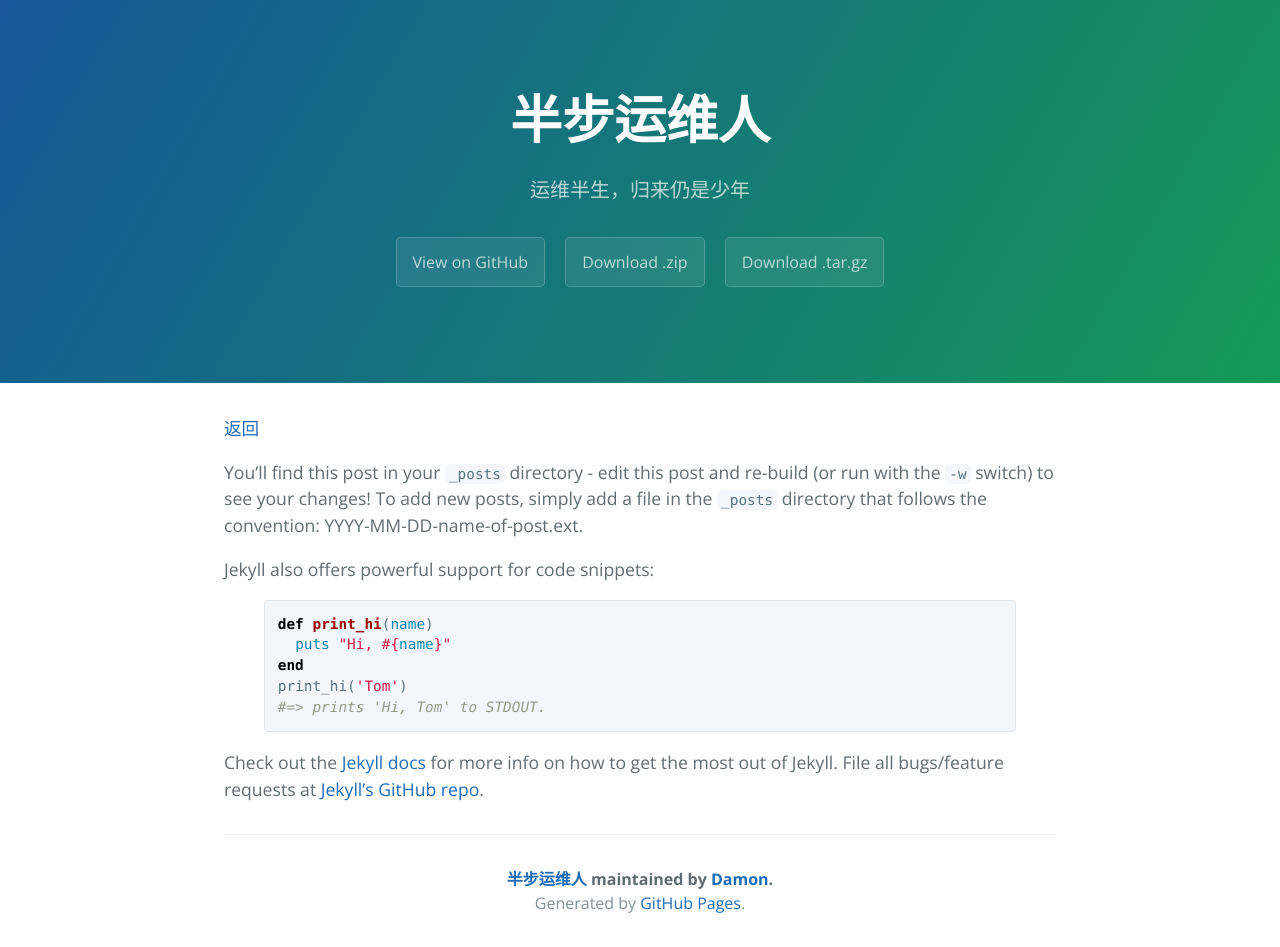
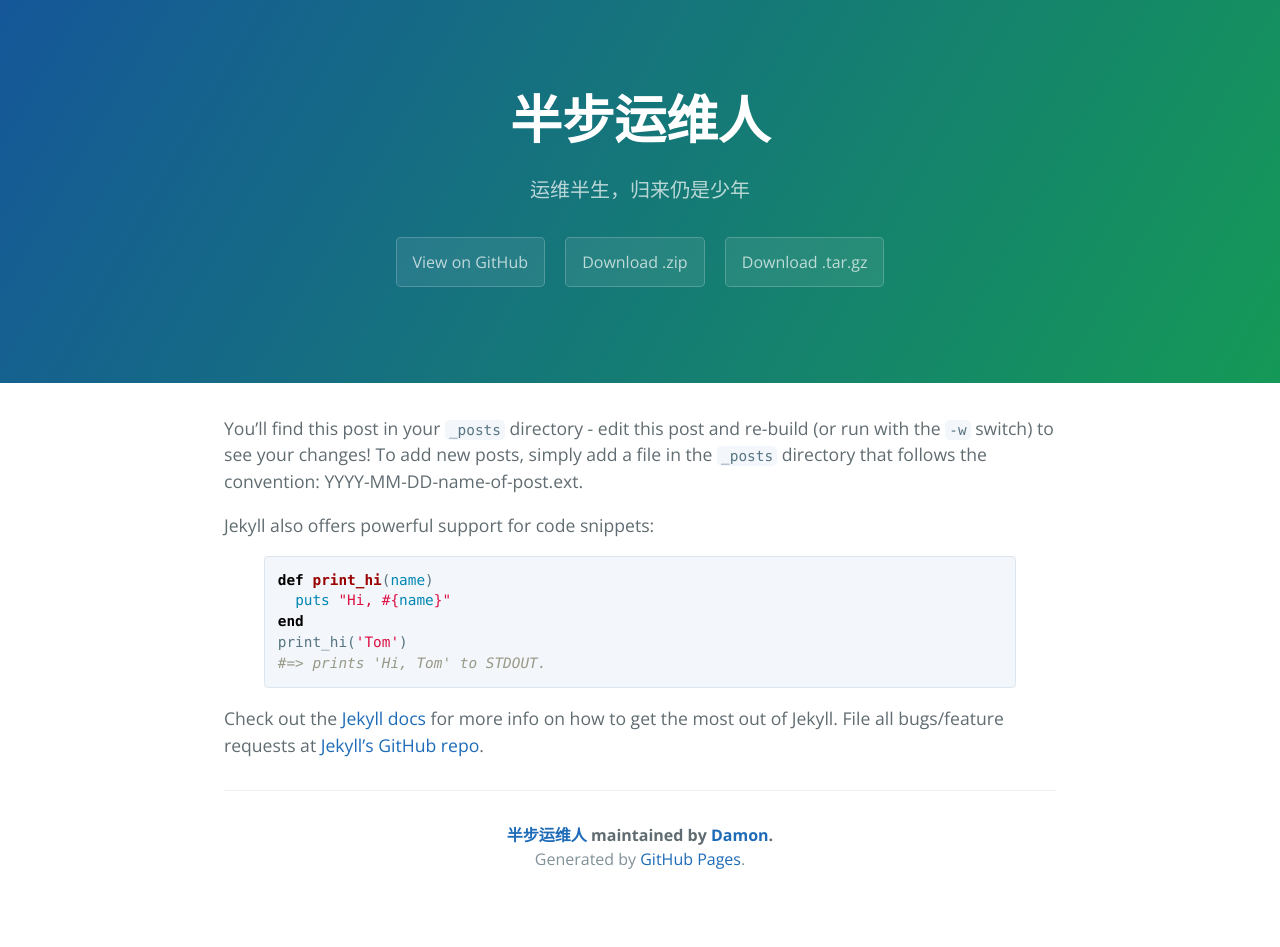
Before and after one commit to Half-SRE/half-sre.github.io, a Jekyll site: the page built from _posts/2016-02-12-sample-content.markdown, in a window 1280 px wide. Built offline with Jekyll 4.4.1, drawn with Linux system fonts in a browser that asks for light colours; after the commit the page ends 903 px from its top, so only the background shows below that.

Commit message:
Update default.html

```diff
--- a/_layouts/default.html
+++ b/_layouts/default.html
@@ -7,7 +7,7 @@
     {% include page-header.html %}
 
     <section class="main-content">
-      <a href="#" onClick="javascript :history.back(-1);">返回</a>
+
       {{ content }}
 
       {% include page-footer.html %}
```
